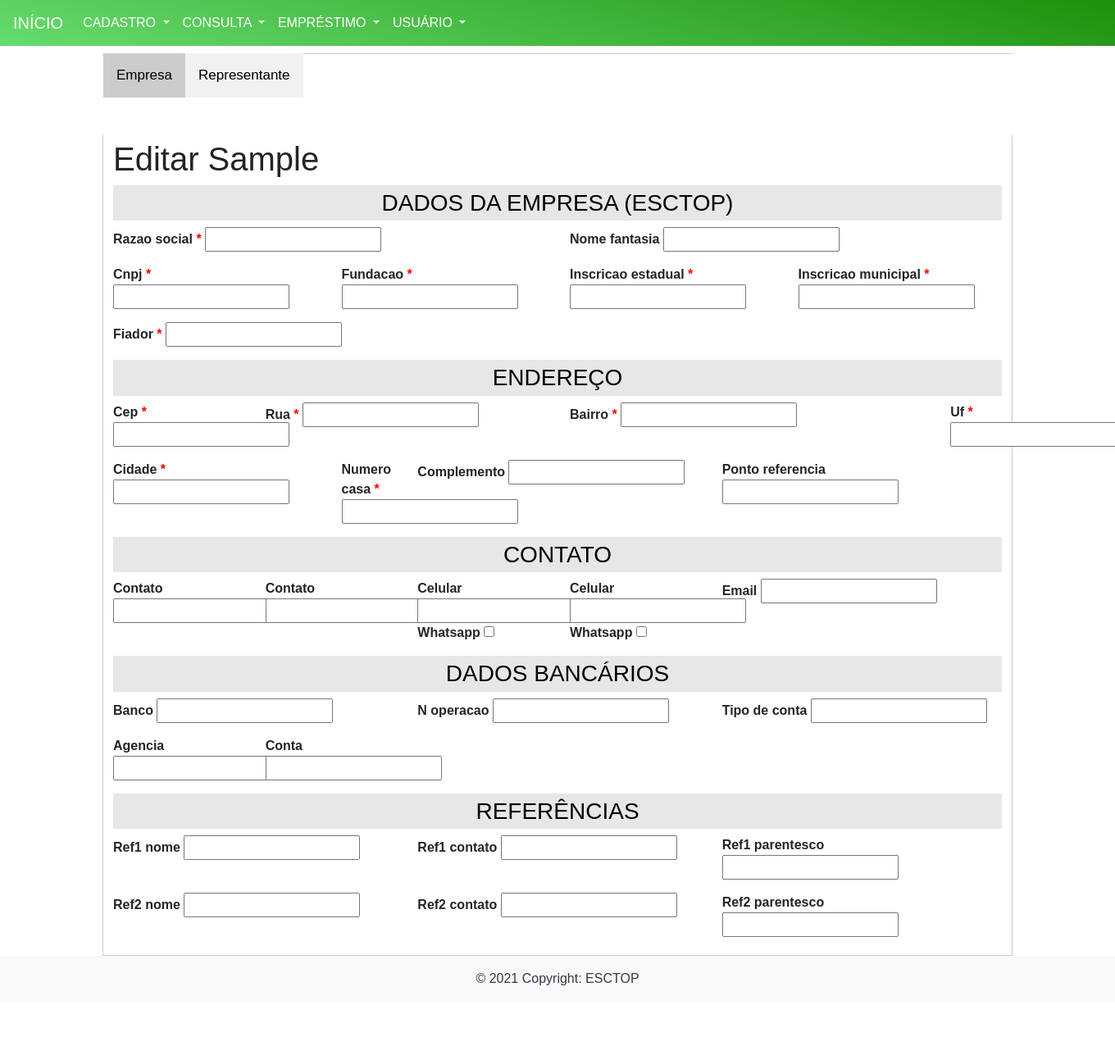
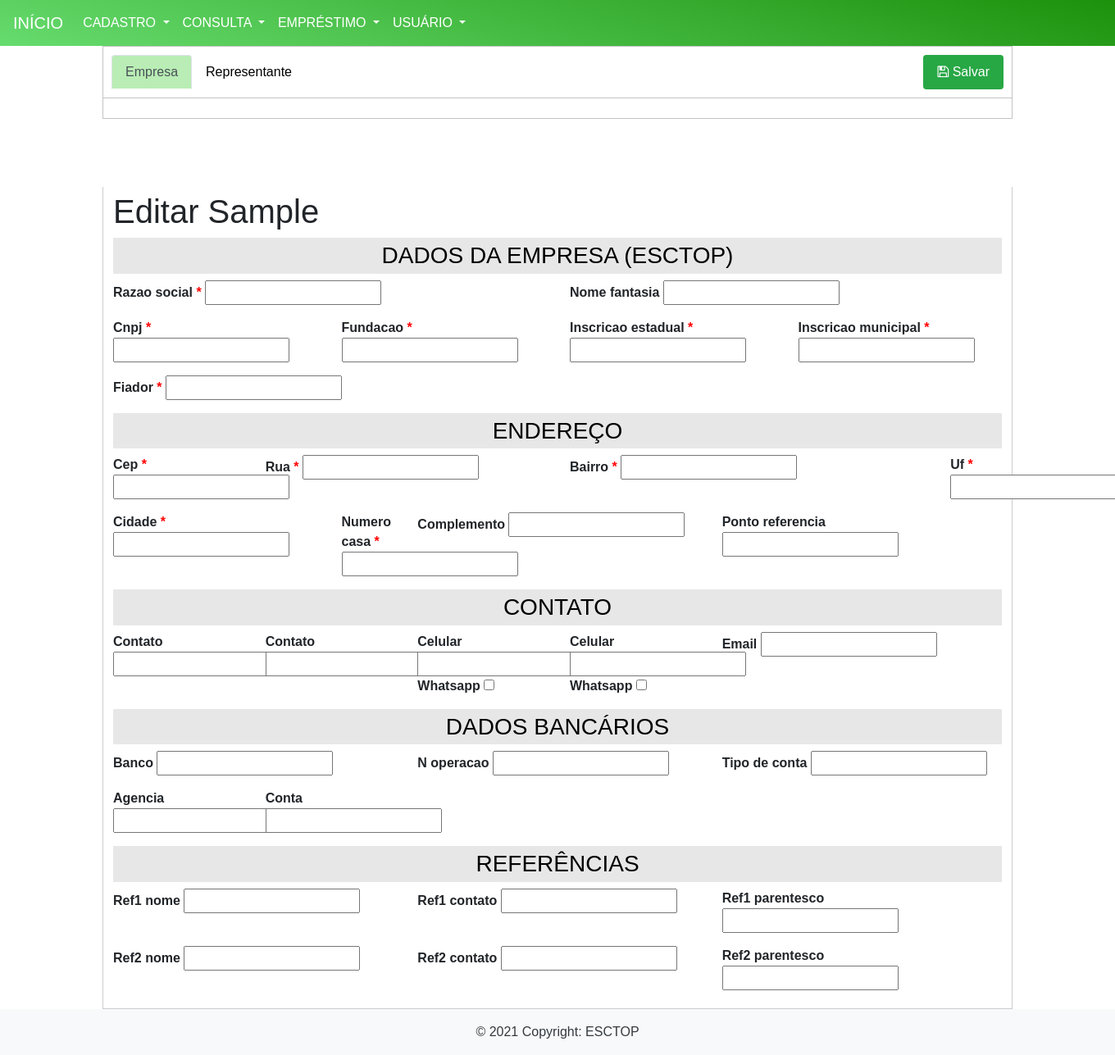
Before and after one commit to israelwerther/esctop, a Django app: template projeto/cliente_cnpj/templates/cliente_cnpj_form.html in a window 1360 px wide; the page is wider, and only the part inside the window is pictured. Shown: that part at 82% size. Before the commit the page ends 1202 px from the top of that part, so only its background shows below. Run offline with Django 3.2, Linux system fonts and the light colour scheme; the template is opened without the code that fills it: most values are stand-ins (such as "Sample title", 1, 10 or a date in 2020); form fields are guessed from the names that the template uses; some libraries are stand-ins or nearby versions.

Commit message:
refatorando tablink cliente cnpj form

```diff
--- a/projeto/avalista/templates/avalista_form.html
+++ b/projeto/avalista/templates/avalista_form.html
@@ -61,6 +61,11 @@
                             Dados Pessoais
                         </a>
                     </li>
+                    {% comment %} <li class="nav-item" role="presentation">
+                        <a class="nav-link aTab" data-toggle="tab" href="#tab2" role="tab" aria-selected="true">
+                            exemplo
+                        </a>
+                    </li> {% endcomment %}
 
                     {% if object.pk %}
                         <li class="nav-item ml-auto" role="presentation">
--- a/projeto/cliente_cnpj/templates/cliente_cnpj_form.html
+++ b/projeto/cliente_cnpj/templates/cliente_cnpj_form.html
@@ -4,16 +4,120 @@
 {% block js %}{% endblock js %}
 {% block content %}
 
+<style>
+    .nav-tabs {
+        border: 1px solid #c1c5c1;
+    }
 
-<div class="row" >
-    <div class="col-sm-12">
-        <div class="tab">
-            <button class="tablinks active" onclick="openCity(event, 'Page1')">Empresa</button>
-            <button class="tablinks" onclick="openCity(event, 'Page2')">Representante</button>
-            {% comment %} <button class="tablinks" onclick="openCity(event, 'Page3')">Fiador</button> {% endcomment %}
+    .row {
+        z-index: 1;
+    }
+
+    .tab-pane {
+        border: 1px solid #c1c5c1;
+        padding: 15px;
+        text-shadow: 1px 1px 1px #a79f9f;
+    }
+
+    a:link {
+        /* links não visitados */
+        color: black;
+    }
+
+    a:hover {
+        color: #1c910c;
+    }
+
+    a:active {
+        /* links ativos */
+        color: #98e998;
+    }
+
+    .aTab {
+        background-color: rgba(255, 255, 255, 0.809);
+        color: black;
+    }
+
+    .nav-tabs .nav-item.show .nav-link,
+    .nav-tabs .nav-link.active {
+        /* background-image: linear-gradient(15deg, #67dc6f 0%, #1c910c 100%); */
+        background-color: #b9edb5;
+    }
+
+    .pl-5,
+    .px-5 {
+        padding: 10px !important;
+    }
+</style>
+
+<form method="POST">
+    {% csrf_token %}
+    <div class="row fixed-top my-5" style="padding: 5px;border: none;">
+        <div class="col">
+            <div class="container " style="margin-top: 3px;">
+                <ul class="nav nav-tabs bg-white px-5 py-2" id="myTab" role="tablist">
+                    <li class="nav-item liTab" role="presentation">
+                        <a class="nav-link aTab active" data-toggle="tab" href="#tab1" role="tab" aria-selected="true">
+                            Empresa
+                        </a>
+                    </li>
+                    <li class="nav-item" role="presentation">
+                        <a class="nav-link aTab" data-toggle="tab" href="#tab2" role="tab" aria-selected="true">
+                            Representante
+                        </a>
+                    </li>
+
+                    {% if object.pk %}
+                        <li class="nav-item ml-auto" role="presentation">
+                            <label for="salvarCliente">
+                                <a class="nav-link btn btn-success" role="tab" aria-selected="true" style="margin:0;">
+                                    <span class="fa fa-save"></span>
+                                    Salvar
+                                </a>
+                            </label>
+                        </li>
+                    {% else %}
+                        <li class="nav-item ml-auto" role="presentation">
+                            <label for="cadastrarCliente">
+                                <a class="nav-link btn btn-success"  role="tab" aria-selected="true">
+                                    <span class="fa fa-save"></span>
+                                    Cadastrar
+                                </a>
+                            </label>
+                        </li>
+                    {% endif %}
+                </ul>
+
+            </div>
         </div>
     </div>
-</div>
+
+    <div class="tab-content  pt-5" id="myTabContent">
+        <div class="tab-pane fade show active" id="tab1" role="tabpanel" aria-labelledby="home-tab">
+
+        </div>
+        <div class="tab-pane fade show" id="tab2" role="tabpanel" aria-labelledby="home-tab">
+
+        </div>
+    </div>
+
+    {% if object.pk %}
+    <div class="saveFixadoDiv invisible">
+        <button class="btn btn-dark saveFixado" float="right" id="salvarCliente">
+            <span class="fa fa-save"></span>
+        </button>
+    </div>
+
+    {% else %}
+    <div class="saveFixadoDiv invisible">
+        <button class="btn btn-dark saveFixado" float="right" id="cadastrarCliente">
+            <span class="fa fa-save"></span>
+        </button>
+    </div>
+    {% endif %}
+
+</form>
+
 
 <div id="Page1" class="tabcontent" style="display:block">
 
```
